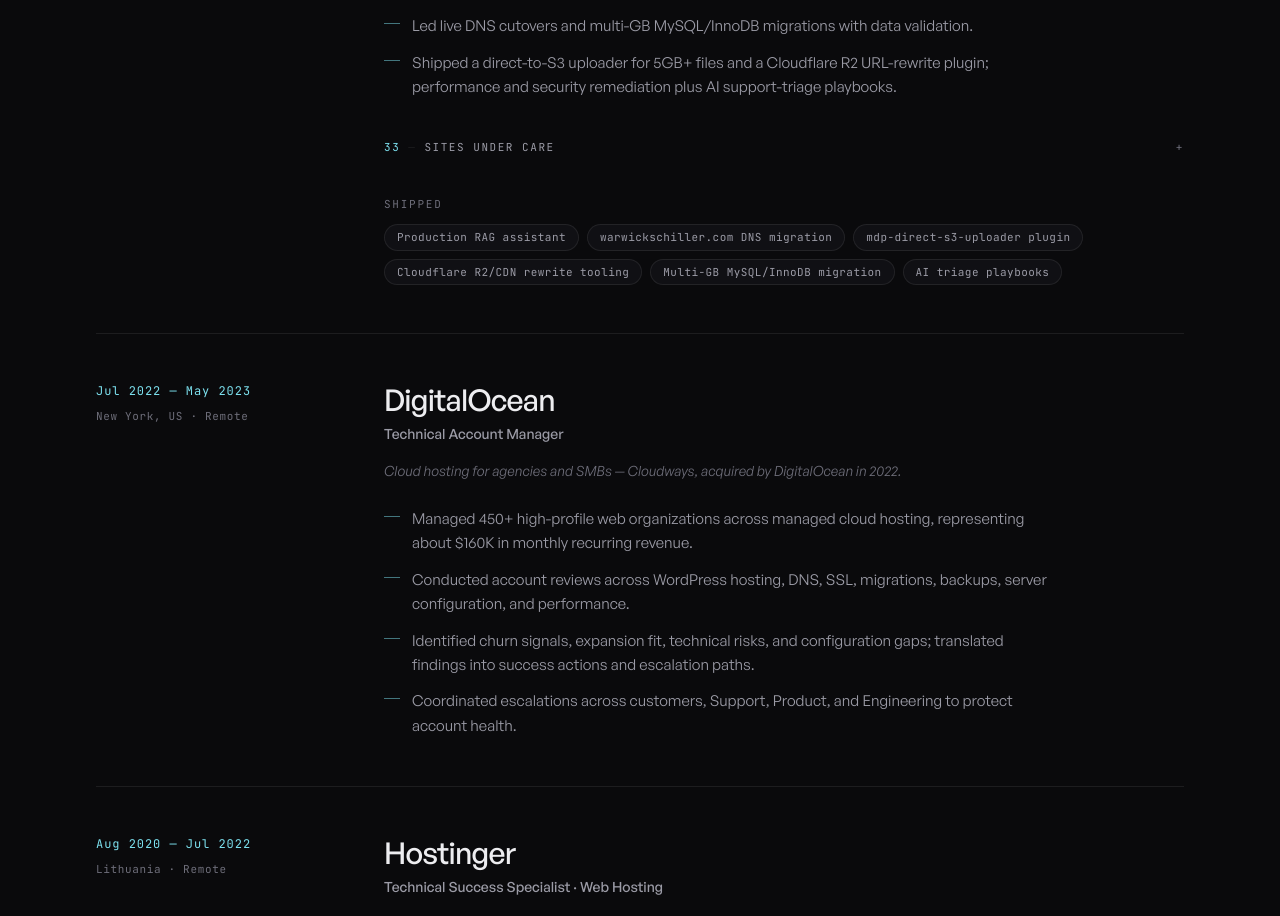
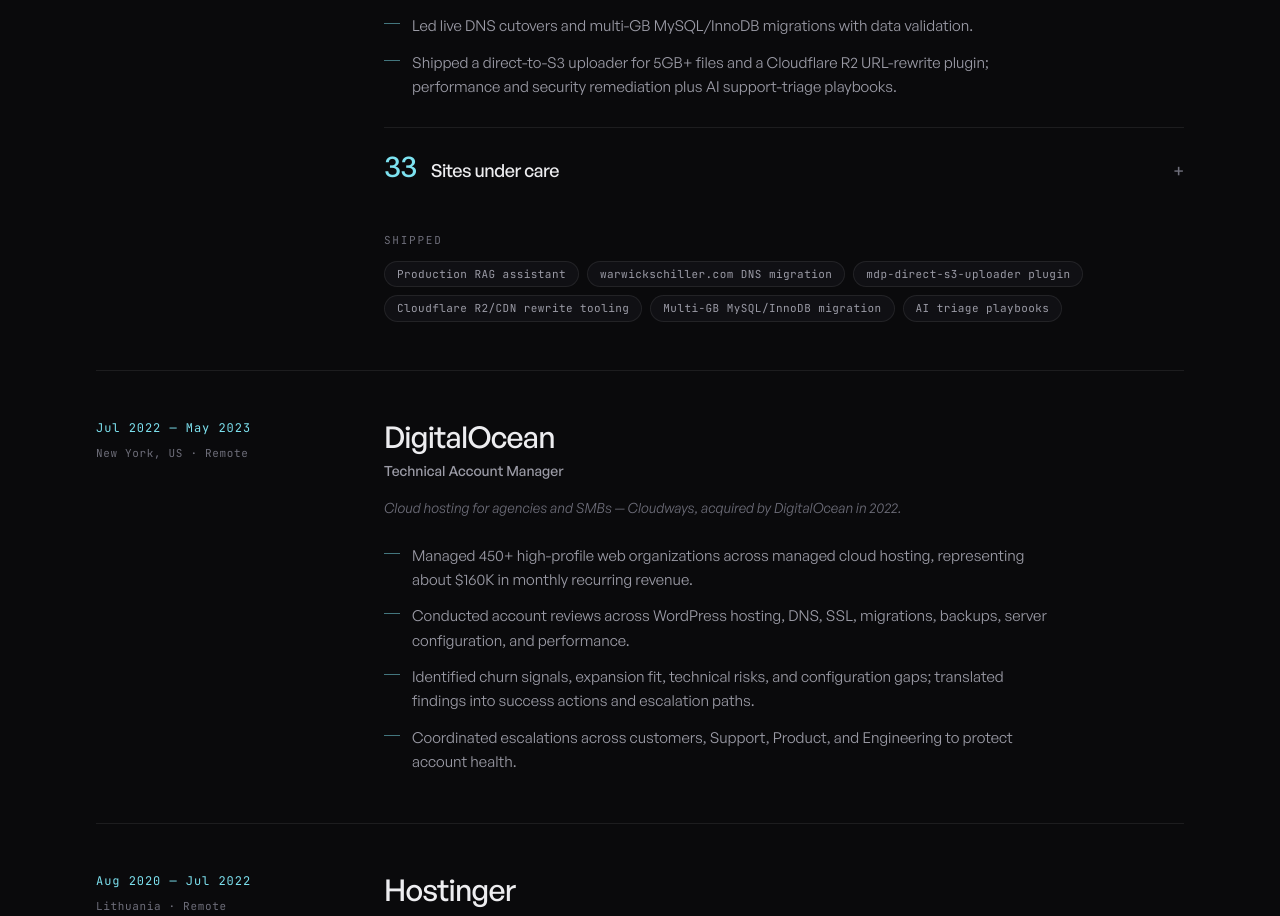
Before and after one commit to Torrente179/JPRamirez, a Next.js app: page /experience in a window 1280 px wide. Shown: the part 960-1876 px from the top of the page. Built offline with nearby package versions, Linux system fonts and the light colour scheme.

Commit message:
Make the MemberDev sites-under-care toggle read as a metric.

```diff
--- a/components/site-list.tsx
+++ b/components/site-list.tsx
@@ -9,13 +9,19 @@
 
   return (
     <details className="mt-7">
-      <summary className="site-list-summary flex cursor-pointer items-center justify-between gap-4 py-3 font-mono text-[11px] tracking-[0.14em] text-muted-foreground uppercase transition-colors hover:text-brand">
-        <span>
-          <span className="text-brand">{count}</span>
-          <span className="mx-2 text-border">—</span>
-          Sites under care
+      <summary className="site-list-summary hairline group flex cursor-pointer items-baseline justify-between gap-4 py-5">
+        <span className="flex items-baseline gap-3.5">
+          <span className="nums text-3xl font-medium tracking-tight text-brand">
+            {count}
+          </span>
+          <span className="text-lg font-medium tracking-tight text-foreground transition-colors group-hover:text-brand">
+            Sites under care
+          </span>
         </span>
-        <span aria-hidden className="site-list-mark text-subtle" />
+        <span
+          aria-hidden
+          className="site-list-mark font-mono text-lg leading-none text-subtle"
+        />
       </summary>
       <ul>
         {sites.map((site) => (
```
Also changed, not shown: 1 other file (tests, documents, lock files or other folders).
